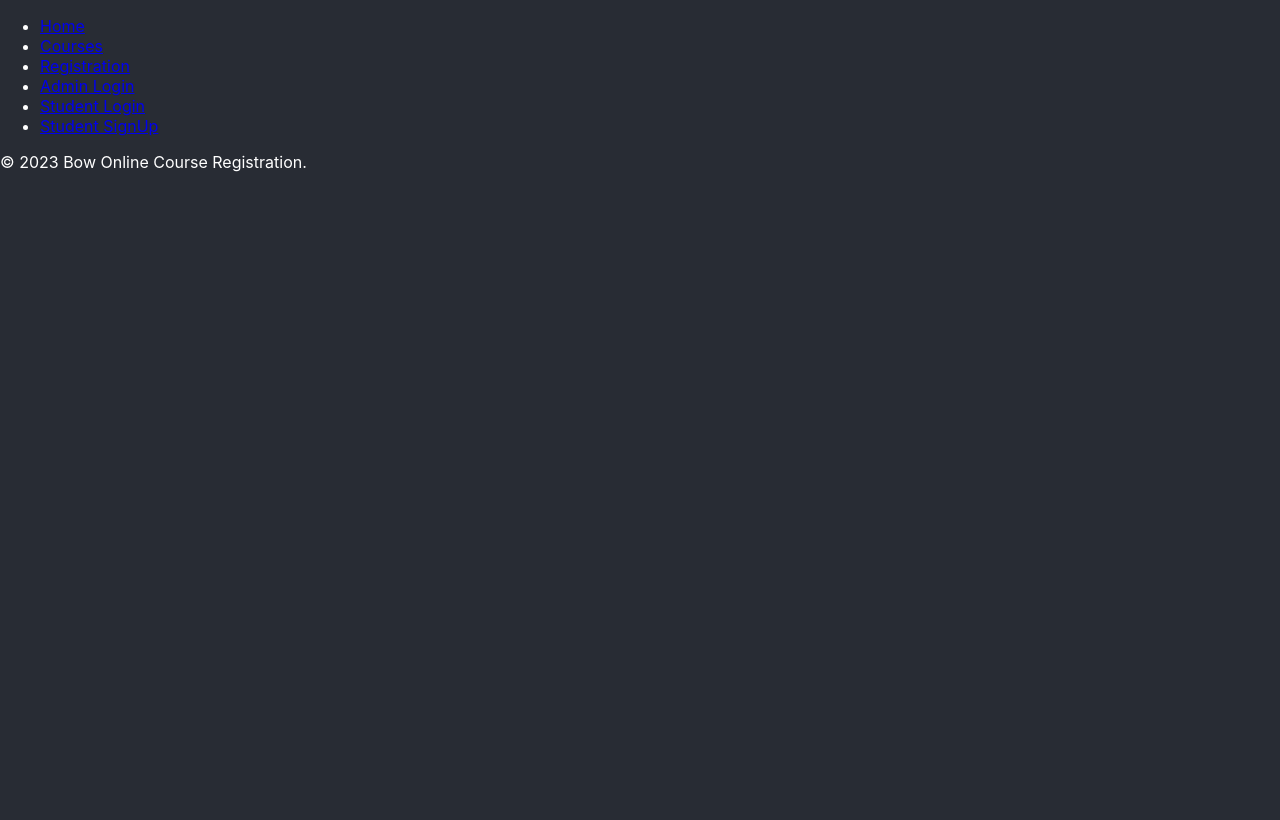
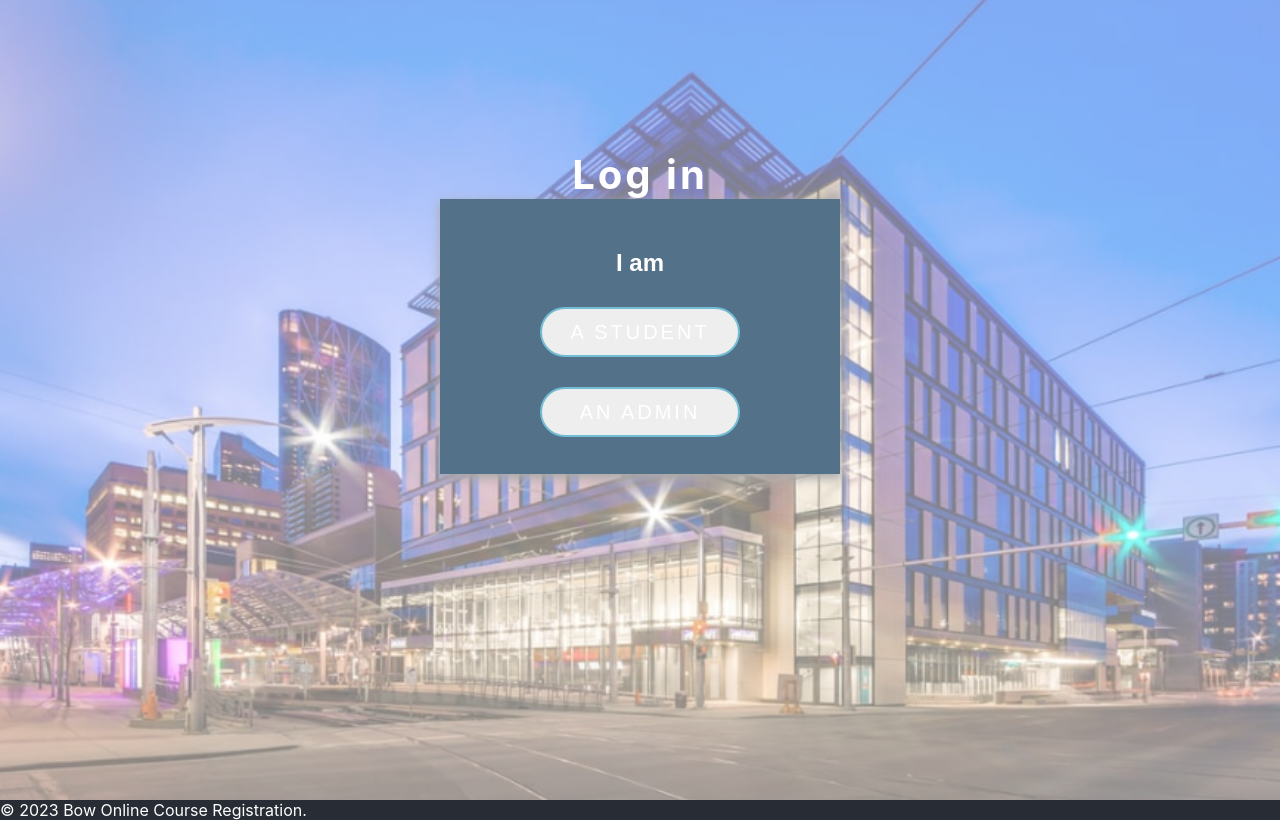
Before and after one commit to JoannaA21/course_registration_system, a React (Create React App) app in the folder a1/: page / in a window 1280 px wide. Built offline with nearby package versions, Linux system fonts and the light colour scheme.

Commit message:
added router

```diff
--- a/a1/src/App.js
+++ b/a1/src/App.js
@@ -5,7 +5,9 @@ import { BrowserRouter as Router, Routes, Route } from 'react-router-dom';
 // import CourseRegistrationPage from './components/CourseRegistration';
 // import AdminDashboard from './components/AdminDashboard';
 // import AdminLoginPage from './components/AdminLoginPage';
-// import SignUp from './components/SignUp';
+import { Registration } from './components/RegisterStudent';
+import { Role } from './components/Role';
+import { StudentLogin } from './components/Studentlogin';
 import Header from './components/common/Header';
 import Footer from './components/common/Footer';
 import './index.css';
@@ -16,11 +18,11 @@ function App() {
       <div>
         <Header />
         <Routes>
-          {/* <Route path="/" element={<HomePage />} />
-          <Route path="/courses" element={<CourseListPage />} />
-          <Route path="/registration" element={<CourseRegistrationPage />} />
-          <Route path="/signup" element={<SignUp />} />
-          <Route path="/admin" element={<AdminLoginPage />} />
+          <Route path="/" element={<Role />} />
+          <Route path="/login" element={<StudentLogin />} />
+          <Route path="/signup" element={<Registration />} />
+          {/* <Route path="/courseRegistrations" element={<CourseRegistrationPage />} /> */}
+          {/* <Route path="/admin" element={<AdminLoginPage />} />
           <Route path="/admin/dashboard" element={<AdminDashboard />} /> */}
         </Routes>
         <Footer />
--- a/a1/src/components/common/Header.js
+++ b/a1/src/components/common/Header.js
@@ -1,18 +1,19 @@
 import React from 'react';
+import { useLocation } from 'react-router-dom';
 
 function Header() {
+  const location = useLocation();
+  const isHomeRoute = location.pathname === '/';
   return (
     <header>
+      {isHomeRoute ? null :
       <nav>
         <ul>
           <li>
             <a href="/">Home</a>
           </li>
           <li>
-            <a href="/courses">Courses</a>
-          </li>
-          <li>
-            <a href="/registration">Registration</a>
+            <a href="/courseRegistrations">Registration</a>
           </li>
           <li>
             <a href="/admin">Admin Login</a>
@@ -21,10 +22,14 @@ function Header() {
             <a href="/admin">Student Login</a>
           </li>
           <li>
-            <a href="/signup">Student SignUp</a>
+            <a href="/studentLogin">Student Login</a>
+          </li>
+          <li>
+            <a href="/registrations">Student SignUp</a>
           </li>
         </ul>
       </nav>
+      }
     </header>
   );
 }
```
